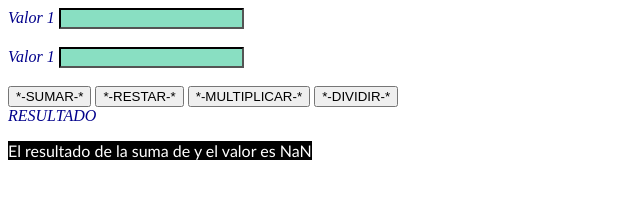
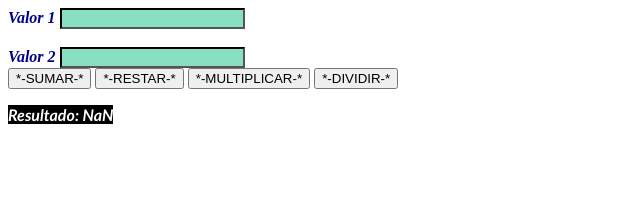
Before and after one commit to DDRRAKKENN/calculadora-en-html-css-js, a plain HTML site: page index.html in a window 1280 px wide. Both pictures are taken after a click on the button "*-SUMAR-*". Shown: the whole page, without its empty margins (0-640 px from the left). Drawn offline with Linux system fonts and the light colour scheme.

Commit message:
cambios funcionando

```diff
--- a/index.html
+++ b/index.html
@@ -9,22 +9,17 @@
     <link rel="icon" href="/calculator.png" />
   </head>
   <body>
-    <div>
         <label for="valor1"> Valor 1</label>
         <input type="text" id="valor1" />
-    </div>
-    <br />
-    <div>
-      <label for="valor2"> Valor 1</label>
+        <br>
+        <br>
+        <label for="valor2"> Valor 2</label>
         <input type="text" id="valor2" />
-    </div>
-    <br />
+        <br>
         <button onclick="sumar()">*-SUMAR-*</button>
         <button onclick="restar()">*-RESTAR-*</button>
         <button onclick="multiplicar()">*-MULTIPLICAR-*</button>
         <button onclick="dividir()">*-DIVIDIR-*</button>
-    <br />
-    <label for="resultado">RESULTADO</label>
-    <p><span id="resultado"></span></p>
+        <label for=""><p><span id="resultado"></span></p></label>
   </body>
 </html>
--- a/script.js
+++ b/script.js
@@ -1,3 +1,5 @@
+
+
 function sumar(){
     var valor1,valor2;
 
@@ -5,8 +7,9 @@ function sumar(){
     valor2=document.getElementById("valor2").value;
     res=parseInt(valor1)+parseInt(valor2);
 
-    document.getElementById("resultado").innerHTML=(`El resultado de la suma de ${valor1} y el valor ${valor2} es ${res}`);
+    document.getElementById("resultado").innerHTML=(`Resultado: ${res}`);
 };
+
 function restar(){
     var valor1,valor2;
 
@@ -14,8 +17,9 @@ function restar(){
     valor2=document.getElementById("valor2").value;
     res=parseInt(valor1)-parseInt(valor2);
 
-    document.getElementById("resultado").innerHTML=(`El resultado de la resta de ${valor1} y el valor ${valor2} es ${res}`);
+    document.getElementById("resultado").innerHTML=(`Resultado: ${res}`);
 };
+
 function multiplicar(){
     var valor1,valor2;
 
@@ -23,8 +27,9 @@ function multiplicar(){
     valor2=document.getElementById("valor2").value;
     res=parseInt(valor1)*parseInt(valor2);
 
-    document.getElementById("resultado").innerHTML=(`El resultado de la multiplicacion de ${valor1} y el valor ${valor2} es ${res}`);
+    document.getElementById("resultado").innerHTML=(`Resultado: ${res}`);
 };
+
 function dividir(){
     var valor1,valor2;
 
@@ -32,5 +37,5 @@ function dividir(){
     valor2=document.getElementById("valor2").value;
     res=parseInt(valor1)/parseInt(valor2);
 
-    document.getElementById("resultado").innerHTML=(`El resultado de dividir  ${valor1} y el valor ${valor2} es ${res}`);
+    document.getElementById("resultado").innerHTML=(`Resultado: ${res}`);
 };
--- a/style.css
+++ b/style.css
@@ -1,5 +1,6 @@
 label {
     color: darkblue;
+    font-weight: bold;
     font-size: medium;
     font-style: italic;
 }
```
Lines whose indentation alone changed are shown as unchanged.
